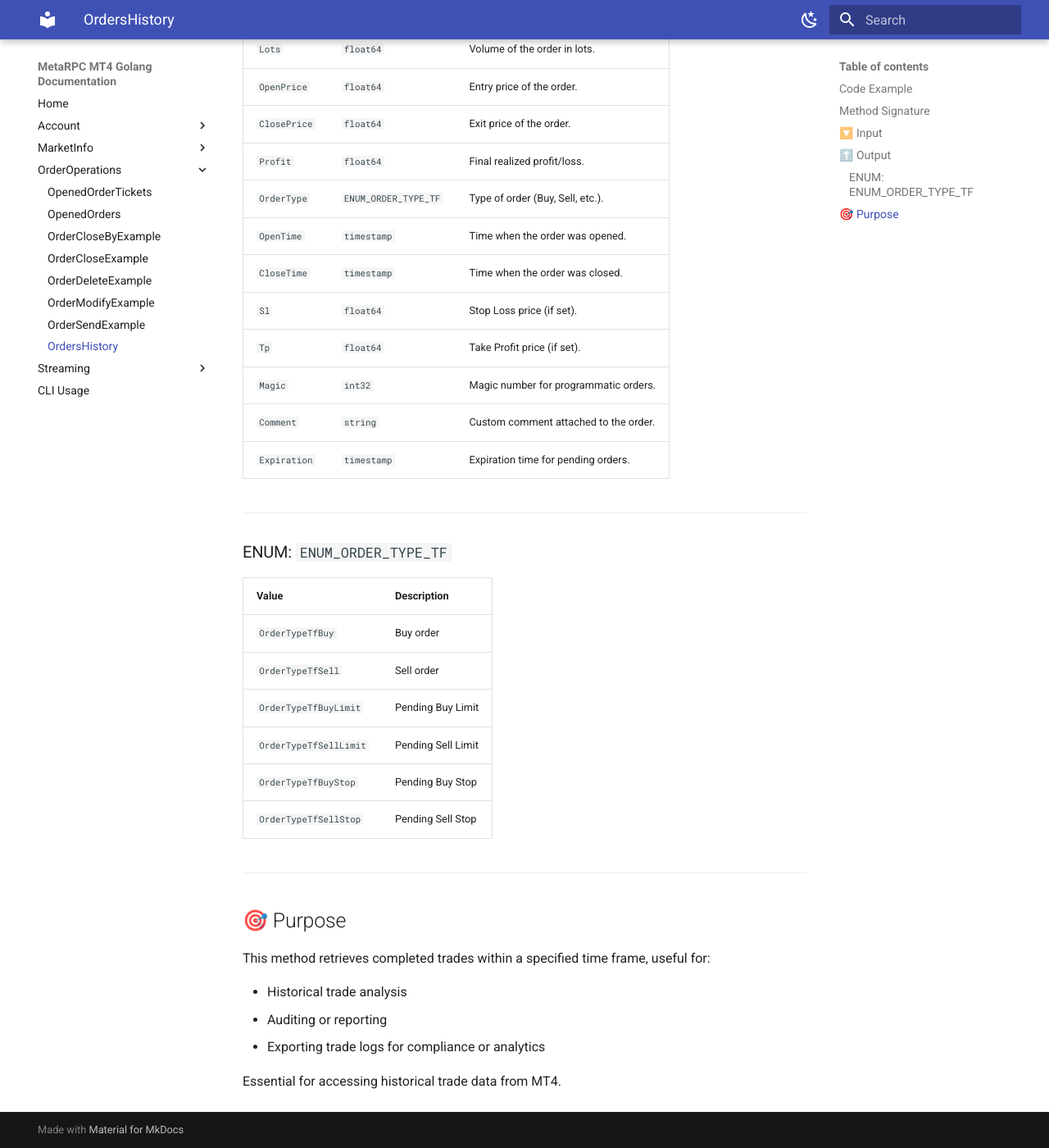
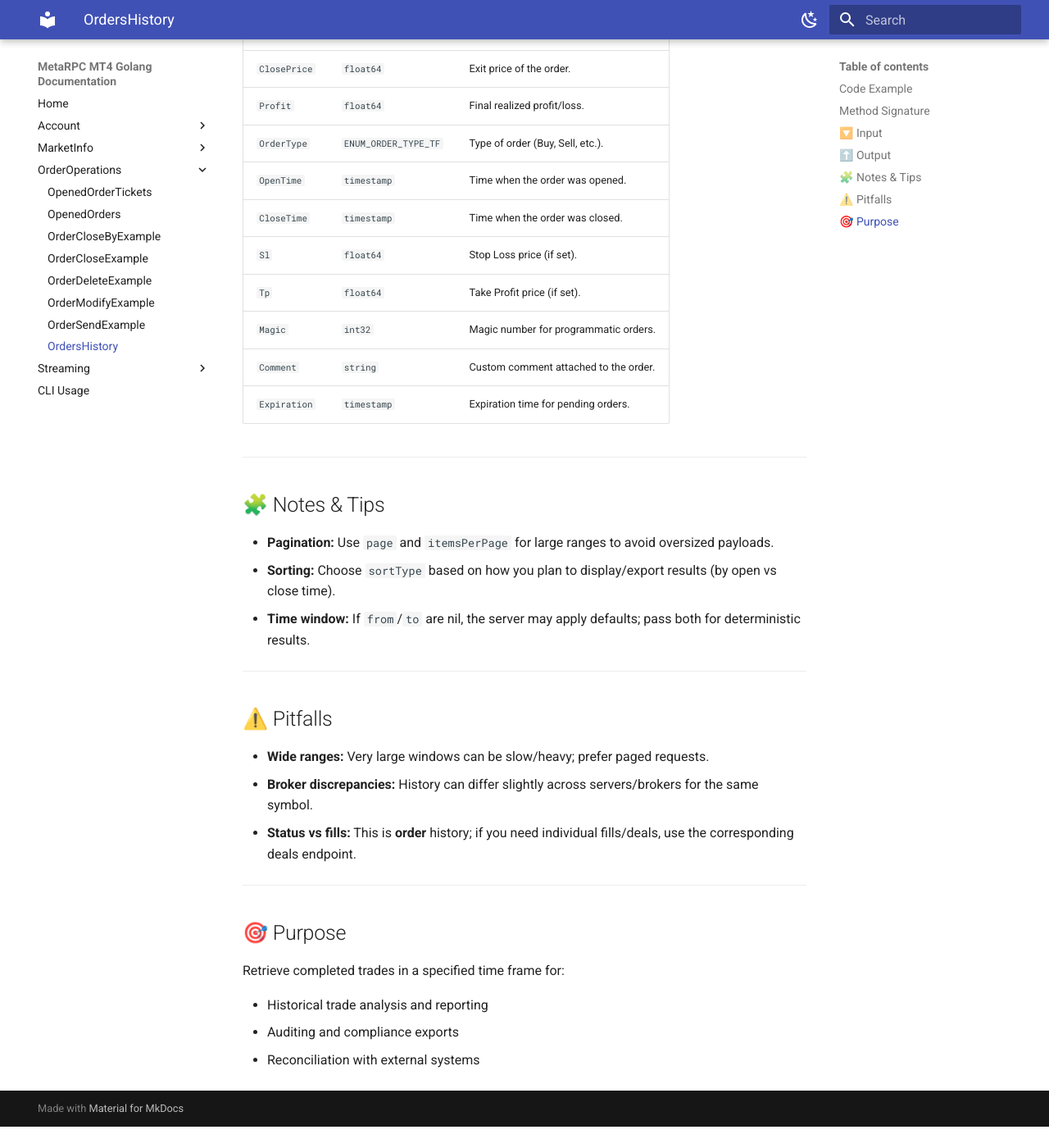
Before and after one commit to MetaRPC/GoMT4, an MkDocs documentation site: the page built from docs/Order_Operations/ShowOrdersHistory.md, in a window 1280 px wide and 1400 px high, scrolled down 2257 px. Shown: the whole window at 82% size. Built offline with MkDocs 1.6.1 and Material for MkDocs 9.7.7, drawn with Linux system fonts in a browser that asks for light colours; after the commit the page ends 3631 px from its top, so only the background shows below that; some of the changed text lies outside the part shown.

Commit message:
Update ShowOrdersHistory.md

```diff
--- a/docs/Order_Operations/ShowOrdersHistory.md
+++ b/docs/Order_Operations/ShowOrdersHistory.md
@@ -55,13 +55,15 @@
 
 * `ctx` (`context.Context`) — context for managing timeout or cancellation.
 
-Method internally uses:
+Method internally uses (when calling `MT4Account.OrdersHistory`):
 
-| Field      | Type                       | Description                       |
-| ---------- | -------------------------- | --------------------------------- |
-| `sortType` | `EnumOrderHistorySortType` | Sorting logic.                    |
-| `from`     | `time.Time`                | Start time of the history window. |
-| `to`       | `time.Time`                | End time of the history window.   |
+| Field      | Type                          | Description                       |
+| ---------- | ----------------------------- | --------------------------------- |
+| `sortType` | `pb.EnumOrderHistorySortType` | Sorting logic.                    |
+| `from`     | `*time.Time`                  | Start time of the history window. |
+| `to`       | `*time.Time`                  | End time of the history window.   |
+| `page`     | `*int32`                      | Page number (optional).           |
+| `items`    | `*int32`                      | Items per page (optional).        |
 
 Possible `EnumOrderHistorySortType` values:
 
@@ -108,25 +104,26 @@
 
 ---
 
-### ENUM: `ENUM_ORDER_TYPE_TF`
+## 🧩 Notes & Tips
 
-| Value                  | Description        |
-| ---------------------- | ------------------ |
-| `OrderTypeTfBuy`       | Buy order          |
-| `OrderTypeTfSell`      | Sell order         |
-| `OrderTypeTfBuyLimit`  | Pending Buy Limit  |
-| `OrderTypeTfSellLimit` | Pending Sell Limit |
-| `OrderTypeTfBuyStop`   | Pending Buy Stop   |
-| `OrderTypeTfSellStop`  | Pending Sell Stop  |
+* **Pagination:** Use `page` and `itemsPerPage` for large ranges to avoid oversized payloads.
+* **Sorting:** Choose `sortType` based on how you plan to display/export results (by open vs close time).
+* **Time window:** If `from`/`to` are nil, the server may apply defaults; pass both for deterministic results.
+
+---
+
+## ⚠️ Pitfalls
+
+* **Wide ranges:** Very large windows can be slow/heavy; prefer paged requests.
+* **Broker discrepancies:** History can differ slightly across servers/brokers for the same symbol.
+* **Status vs fills:** This is **order** history; if you need individual fills/deals, use the corresponding deals endpoint.
 
 ---
 
 ## 🎯 Purpose
 
-This method retrieves completed trades within a specified time frame, useful for:
+Retrieve completed trades in a specified time frame for:
 
-* Historical trade analysis
-* Auditing or reporting
-* Exporting trade logs for compliance or analytics
-
-Essential for accessing historical trade data from MT4.
+* Historical trade analysis and reporting
+* Auditing and compliance exports
+* Reconciliation with external systems
```
Also changed, not shown: other parts of docs/Order_Operations/ShowOrdersHistory.md (+5 -11 lines).
